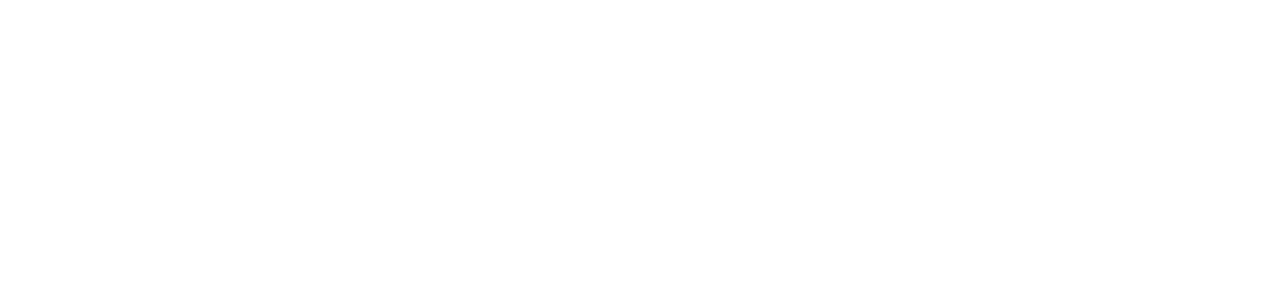
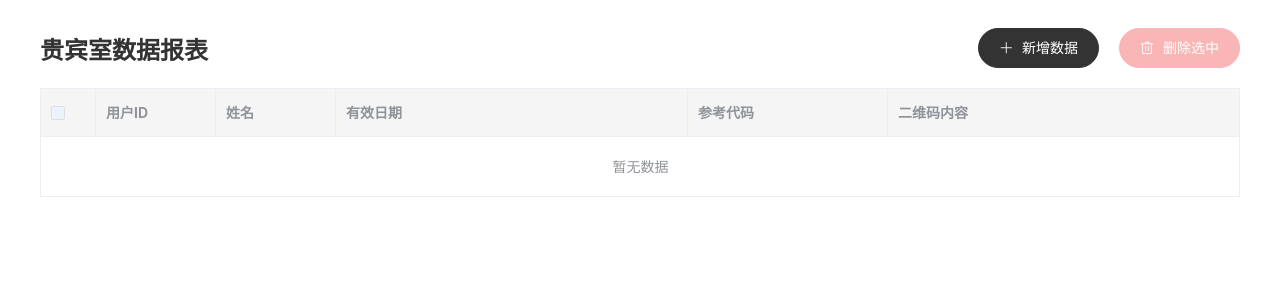
Before and after one commit to syw913/vip-lounge-page, a Vue app: page /#/report in a window 1280 px wide. Shown: the top 300 px of the page. Built offline with nearby package versions, Linux system fonts and the light colour scheme.

Commit message:
新增报表页

```diff
--- a/src/router/index.js
+++ b/src/router/index.js
@@ -20,6 +20,12 @@
     path: '/trip-generator',
     name: 'TripGenerator',
     component: () => import(/* webpackChunkName: "about" */ '../views/TripGeneratorPage.vue')
+  },
+  // 新增报表页路由
+  {
+    path: '/report',
+    name: 'ReportPage',
+    component: () => import(/* webpackChunkName: "about" */ '../views/ReportPage.vue')
   }
 ]
 
--- /dev/null
+++ b/src/views/ReportPage.vue
@@ -0,0 +1,132 @@
+<template>
+  <div class="report-page">
+    <!-- 顶部操作栏 -->
+    <div class="report-header">
+      <h1>贵宾室数据报表</h1>
+      <div class="report-actions">
+        <!-- 新增按钮：跳转到TripGeneratorPage.vue -->
+        <el-button
+          type="primary"
+          icon="el-icon-plus"
+          @click="handleAdd"
+          style="background-color: #333; border-color: #333; border-radius: 20px;"
+        >
+          新增数据
+        </el-button>
+        <!-- 删除按钮：删除选中行（禁用状态：无选中行时） -->
+        <el-button
+          type="danger"
+          icon="el-icon-delete"
+          @click="handleDelete"
+          :disabled="!selectedRows.length"
+          style="border-radius: 20px;"
+        >
+          删除选中
+        </el-button>
+      </div>
+    </div>
+
+    <!-- 报表表格 -->
+    <el-table
+      ref="reportTable"
+      :data="reportData"
+      :border="true"
+      :header-cell-style="{background: '#f5f5f5'}"
+      @selection-change="handleSelectionChange"
+      style="width: 100%; margin-top: 20px;"
+    >
+      <!-- 多选列 -->
+      <el-table-column type="selection" width="55"></el-table-column>
+      <!-- 数据列（适配你的现有数据结构） -->
+      <el-table-column prop="userId" label="用户ID" width="120"></el-table-column>
+      <el-table-column prop="name" label="姓名" width="120"></el-table-column>
+      <el-table-column prop="date" label="有效日期"></el-table-column>
+      <el-table-column prop="referenceCode" label="参考代码" width="200"></el-table-column>
+      <el-table-column prop="qrcodeContent" label="二维码内容" show-overflow-tooltip></el-table-column>
+    </el-table>
+  </div>
+</template>
+
+<script>
+export default {
+  name: 'ReportPage',
+  data () {
+    return {
+      // 报表数据（从localStorage读取，和现有项目数据互通）
+      reportData: [],
+      // 选中的行数据
+      selectedRows: []
+    }
+  },
+  mounted () {
+    // 初始化：读取localStorage中的用户数据
+    this.loadReportData()
+  },
+  methods: {
+    // 加载报表数据
+    loadReportData () {
+      const userData = JSON.parse(localStorage.getItem('userTripData') || '[]')
+      this.reportData = userData
+    },
+
+    // 新增按钮：跳转到TripGeneratorPage.vue
+    handleAdd () {
+      this.$router.push({ path: '/trip-generator' })
+    },
+
+    // 监听表格选中行变化
+    handleSelectionChange (val) {
+      this.selectedRows = val
+    },
+
+    // 删除选中行
+    handleDelete () {
+      this.$confirm('确定删除选中的行数据吗？', '提示', {
+        confirmButtonText: '确定',
+        cancelButtonText: '取消',
+        type: 'warning'
+      }).then(() => {
+        // 1. 获取选中行的userId列表
+        const deleteUserIds = this.selectedRows.map(item => item.userId)
+        // 2. 过滤掉选中的行
+        this.reportData = this.reportData.filter(item => !deleteUserIds.includes(item.userId))
+        // 3. 更新localStorage
+        localStorage.setItem('userTripData', JSON.stringify(this.reportData))
+        // 4. 清空选中状态
+        this.$refs.reportTable.clearSelection()
+        // 5. 提示
+        this.$message.success('删除成功！')
+      }).catch(() => {
+        this.$message.info('已取消删除')
+      })
+    }
+  }
+}
+</script>
+
+<style scoped>
+.report-page {
+  max-width: 1200px;
+  margin: 0 auto;
+  padding: 20px;
+  font-family: -apple-system, BlinkMacSystemFont, 'Segoe UI', Roboto, sans-serif;
+}
+
+.report-header {
+  display: flex;
+  justify-content: space-between;
+  align-items: center;
+  margin-bottom: 10px;
+}
+
+.report-header h1 {
+  font-size: 24px;
+  color: #333;
+  margin: 0;
+}
+
+.report-actions {
+  display: flex;
+  gap: 10px;
+}
+</style>
```
